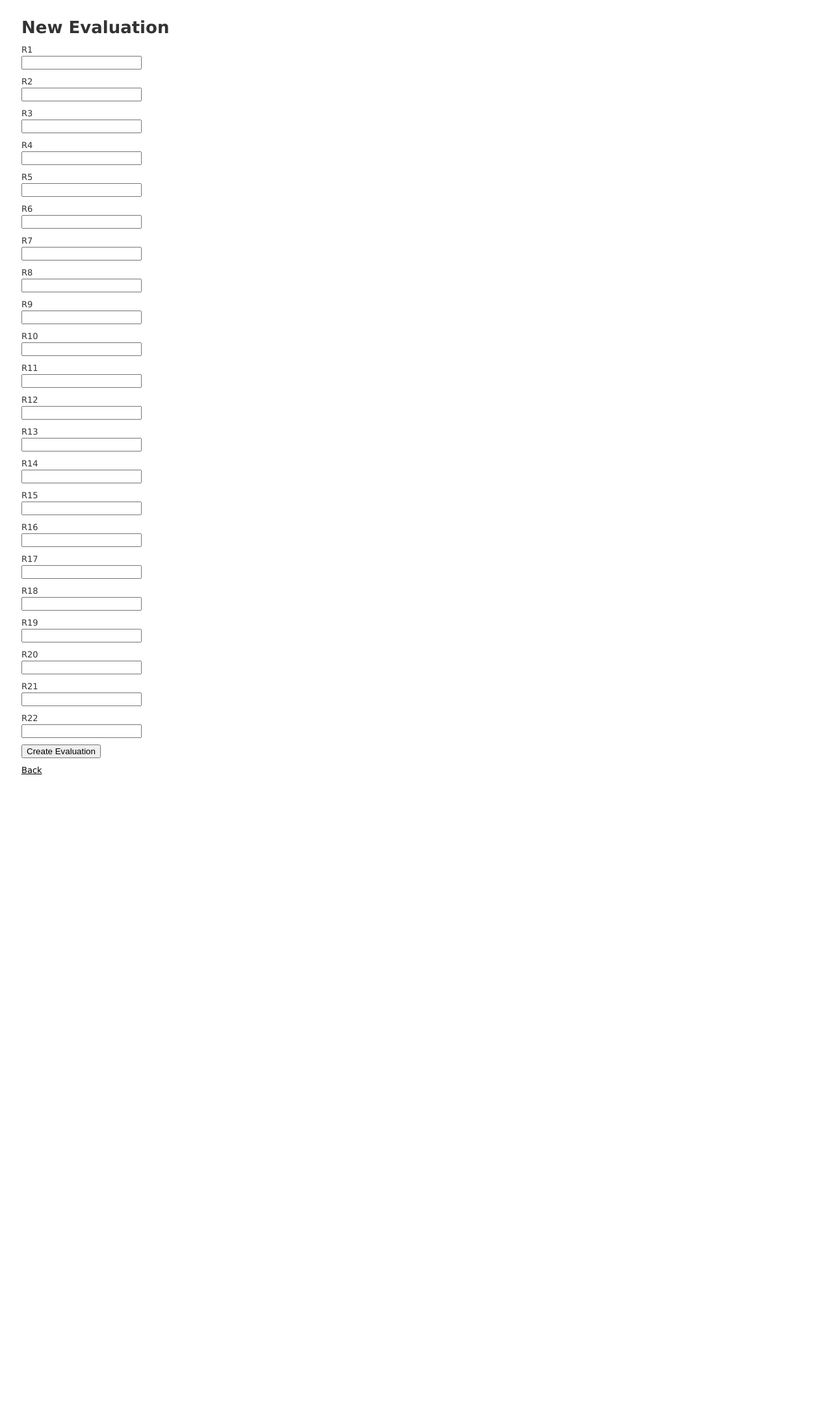
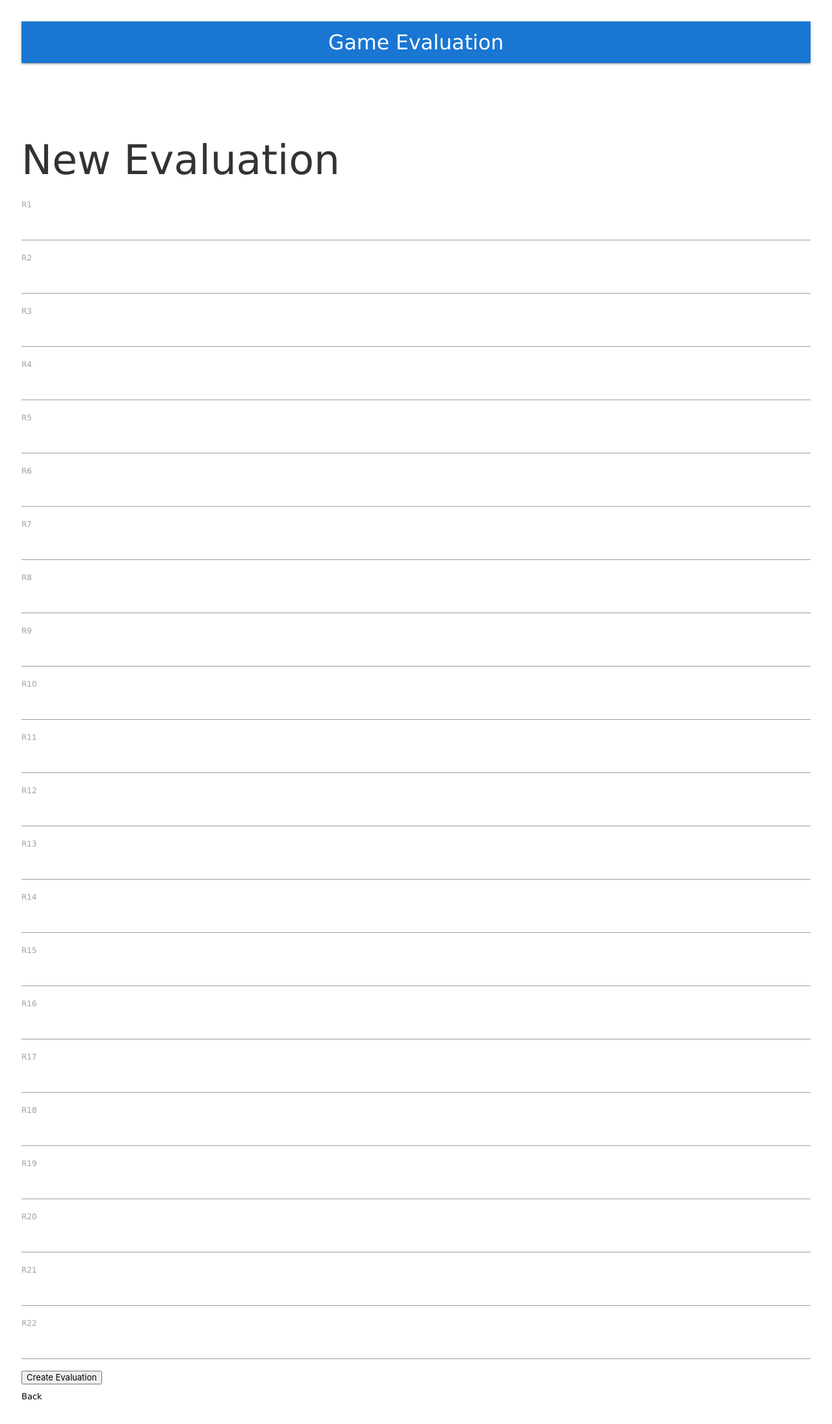
Before and after one commit to glabrego/game_evaluation, a Rails app: page /evaluations/new in a window 1280 px wide. Shown: the whole page at 65% size. Before the commit the page ends 1192 px from the top, so only its background shows below. Run offline with Rails 7, Linux system fonts and the light colour scheme; style sheets or scripts are compiled from the project's sources; some libraries are stand-ins or nearby versions.

Commit message:
Materialize Setup

```diff
--- a/app/assets/javascripts/application.js
+++ b/app/assets/javascripts/application.js
@@ -14,3 +14,4 @@
 //= require jquery_ujs
 //= require turbolinks
 //= require_tree .
+//= require materialize-sprockets
--- a/app/assets/stylesheets/application.css
+++ b/app/assets/stylesheets/application.scss
@@ -13,3 +13,24 @@
  *= require_tree .
  *= require_self
  */
+@import "materialize";
+
+body {
+  display: flex;
+  min-height: 100vh;
+  flex-direction: column;
+}
+
+main {
+  flex: 1 0 auto;
+}
+
+// header, main, footer {
+//   padding-left: 240px;
+// }
+
+@media only screen and (max-width : 992px) {
+  header, main, footer {
+    padding-left: 0;
+  }
+}
--- /dev/null
+++ b/app/views/layouts/_topbar.html.erb
@@ -0,0 +1,10 @@
+<nav class="blue darken-2">
+  <div class="nav-wrapper container">
+    <a href="#" data-activates="slide-out" class="button-collapse hide-on-large-only"><i class="material-icons">menu</i></a>
+    <%= link_to 'Game Evaluation', root_path, class: 'brand-logo center' %>
+    <ul id="nav-mobile" class="right hide-on-med-and-down">
+      <%# <li><%= current_user.email if current_user %1></li> %>
+      <%# <li><%= link_to 'Logout', destroy_user_session_path, 'data-method': 'delete' if current_user %1></li> %>
+    </ul>
+  </div>
+</nav>
--- a/app/views/layouts/application.html.erb
+++ b/app/views/layouts/application.html.erb
@@ -6,11 +6,24 @@
 
     <%= stylesheet_link_tag    'application', media: 'all', 'data-turbolinks-track': 'reload' %>
     <%= javascript_include_tag 'application', 'data-turbolinks-track': 'reload' %>
+    <meta name="viewport" content="width=device-width, initial-scale=1">
+    <link href="https://fonts.googleapis.com/icon?family=Material+Icons" rel="stylesheet">
   </head>
+  <body>
 
-  <body>
-    <p class="notice"><%= notice %></p>
-    <p class="alert"><%= alert %></p>
+    <header>
+      <%= render partial: 'layouts/topbar' %>
+    </header>
+
+    <div class="row container">
+      <div class="col s12 offset-l1">
+        <div class = "row">
+          <p class="notice"><%= notice %></p>
+          <p class="alert"><%= alert %></p>
+        </div>
+      </div>
+    </div>
+
     <%= yield %>
   </body>
 </html>
```
